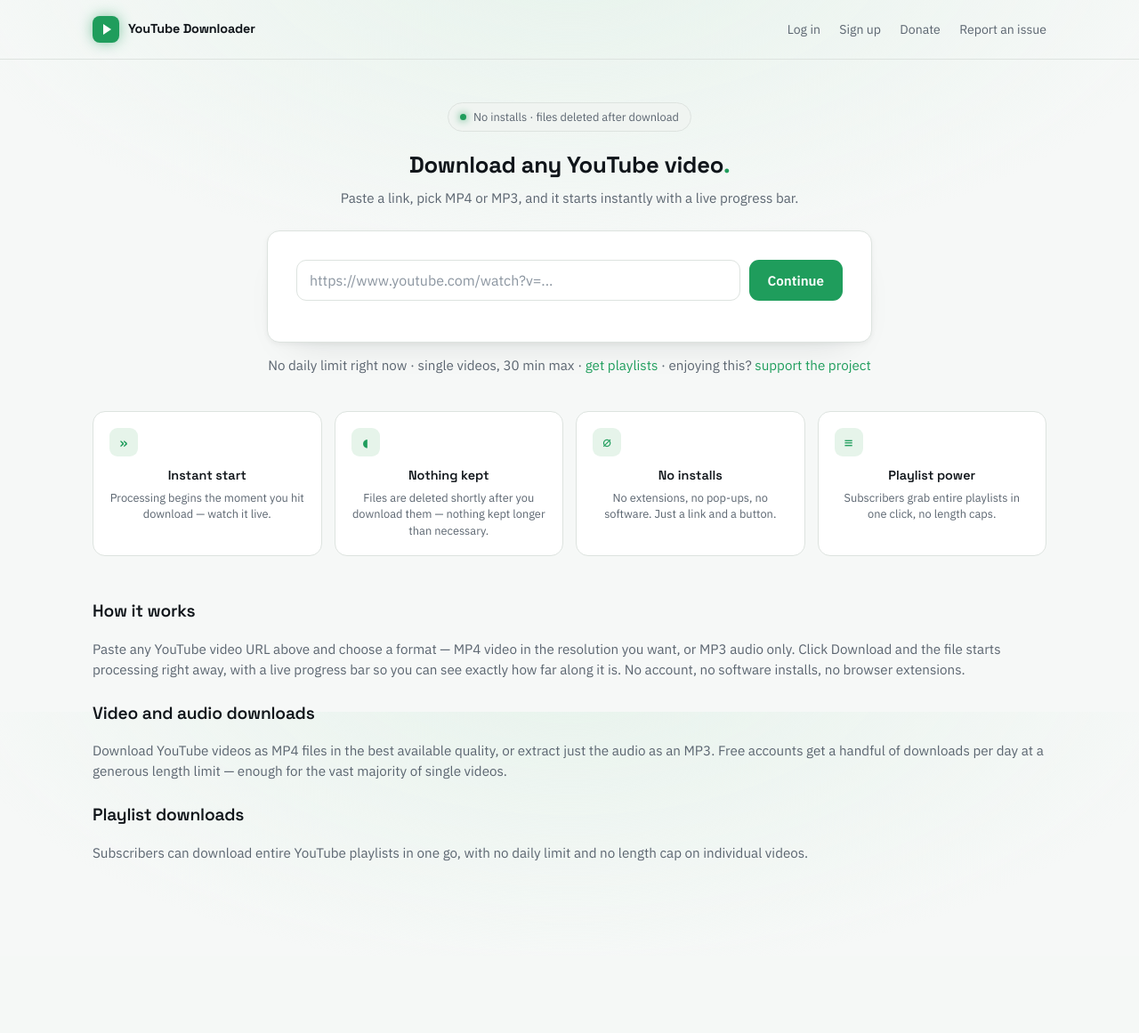
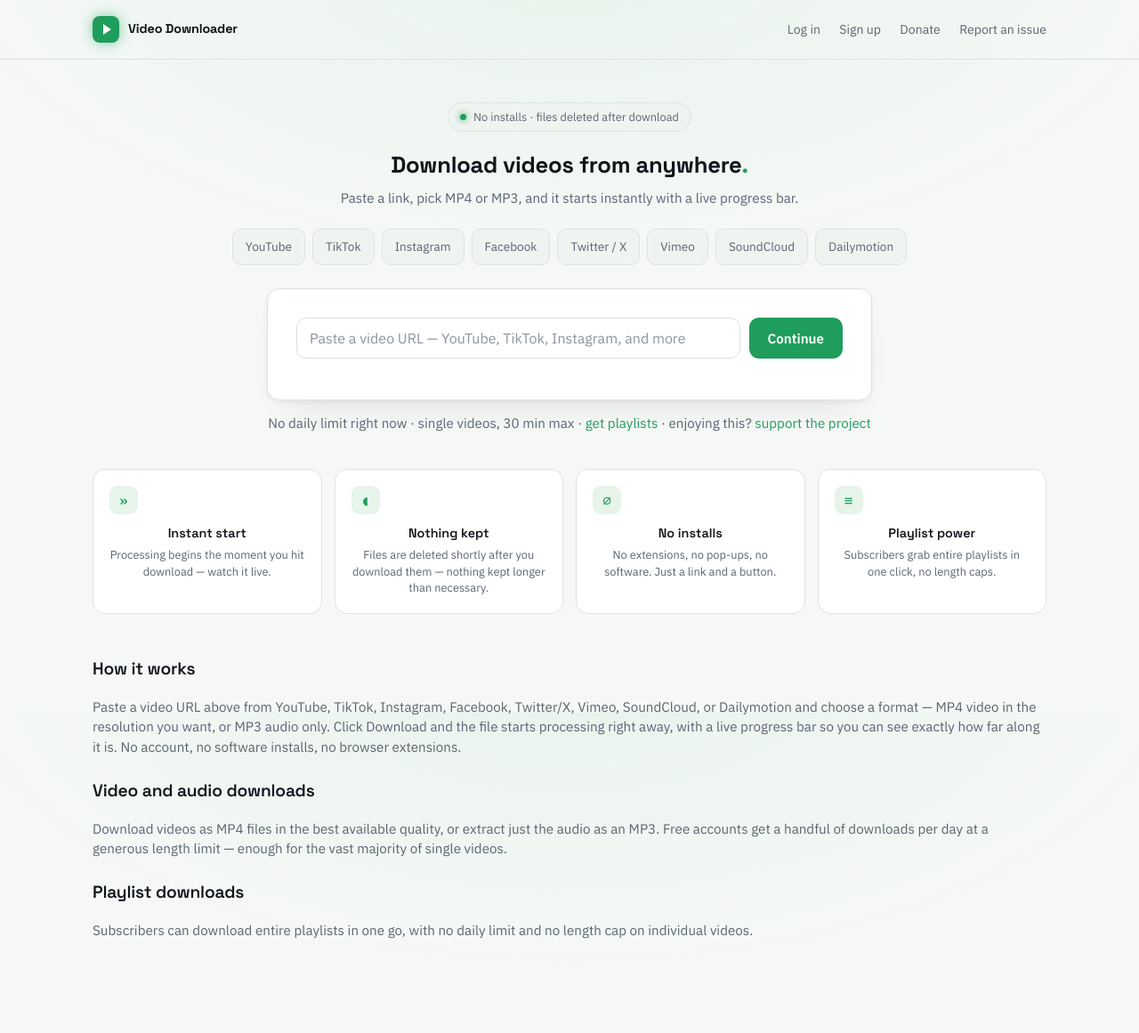
Before and after one commit to acebgp04/yt-downloader, a Flask app: page / in a window 1280 px wide. Shown: the whole page at 89% size. Before the commit the page ends 968 px from the top, so only its background shows below. Run offline with Flask 3, Linux system fonts and the light colour scheme; data that the repository does not hold is empty.

Commit message:
Rebrand to Video Downloader and advertise multi-site support
The app already downloads from any site yt-dlp supports, not just
YouTube, so branding/SEO/copy now reflect that: renamed across all
templates, updated title/meta/OG/twitter tags and JSON-LD, added a
supported-sites badge row and updated the og:image graphic
(YouTube, TikTok, Instagram, Facebook, Twitter/X, Vimeo, SoundCloud,
Dailymotion).

```diff
--- a/donations.py
+++ b/donations.py
@@ -38,7 +38,7 @@ def donate_checkout():
         line_items=[{
             "price_data": {
                 "currency": "cad",
-                "product_data": {"name": "Donation to YouTube Downloader"},
+                "product_data": {"name": "Donation to Video Downloader"},
                 "unit_amount": amount_cents,
             },
             "quantity": 1,
--- a/templates/account.html
+++ b/templates/account.html
@@ -8,7 +8,7 @@
 <link rel="icon" type="image/png" sizes="16x16" href="{{ url_for('static', filename='favicon-16x16.png') }}">
 <link rel="apple-touch-icon" sizes="180x180" href="{{ url_for('static', filename='apple-touch-icon.png') }}">
 <meta name="robots" content="noindex, follow">
-<title>Account - YouTube Downloader</title>
+<title>Account - Video Downloader</title>
 <link rel="preconnect" href="https://fonts.googleapis.com">
 <link rel="preconnect" href="https://fonts.gstatic.com" crossorigin>
 <link href="https://fonts.googleapis.com/css2?family=Space+Grotesk:wght@500;600;700&family=IBM+Plex+Sans:wght@400;500;600&family=IBM+Plex+Mono:wght@400;500&display=swap" rel="stylesheet">
@@ -17,7 +17,7 @@
 <body>
   <div class="nav">
     <div class="nav-inner">
-      <a href="{{ url_for('index') }}" class="brand"><span class="brand-mark"></span>YouTube Downloader</a>
+      <a href="{{ url_for('index') }}" class="brand"><span class="brand-mark"></span>Video Downloader</a>
       <span class="nav-links">
         {{ current_user.email }} <a href="{{ url_for('history') }}">History</a> <a href="{{ url_for('billing.account') }}">Account</a> <a href="{{ url_for('reports.report_issue') }}">Report an issue</a> <a href="{{ url_for('auth.logout') }}">Log out</a>
       </span>
--- a/templates/admin.html
+++ b/templates/admin.html
@@ -8,7 +8,7 @@
 <link rel="icon" type="image/png" sizes="16x16" href="{{ url_for('static', filename='favicon-16x16.png') }}">
 <link rel="apple-touch-icon" sizes="180x180" href="{{ url_for('static', filename='apple-touch-icon.png') }}">
 <meta name="robots" content="noindex, nofollow">
-<title>Admin - YouTube Downloader</title>
+<title>Admin - Video Downloader</title>
 <link rel="preconnect" href="https://fonts.googleapis.com">
 <link rel="preconnect" href="https://fonts.gstatic.com" crossorigin>
 <link href="https://fonts.googleapis.com/css2?family=Space+Grotesk:wght@500;600;700&family=IBM+Plex+Sans:wght@400;500;600&family=IBM+Plex+Mono:wght@400;500&display=swap" rel="stylesheet">
@@ -20,7 +20,7 @@
 <body>
   <div class="nav">
     <div class="nav-inner">
-      <a href="{{ url_for('index') }}" class="brand"><span class="brand-mark"></span>YouTube Downloader</a>
+      <a href="{{ url_for('index') }}" class="brand"><span class="brand-mark"></span>Video Downloader</a>
       <span class="nav-links">
         {{ current_user.email }} <a href="{{ url_for('history') }}">History</a> <a href="{{ url_for('billing.account') }}">Account</a> <a href="{{ url_for('reports.report_issue') }}">Report an issue</a> <a href="{{ url_for('auth.logout') }}">Log out</a>
       </span>
--- a/templates/admin_ads.html
+++ b/templates/admin_ads.html
@@ -8,7 +8,7 @@
 <link rel="icon" type="image/png" sizes="16x16" href="{{ url_for('static', filename='favicon-16x16.png') }}">
 <link rel="apple-touch-icon" sizes="180x180" href="{{ url_for('static', filename='apple-touch-icon.png') }}">
 <meta name="robots" content="noindex, nofollow">
-<title>Manage Ads - YouTube Downloader</title>
+<title>Manage Ads - Video Downloader</title>
 <link rel="preconnect" href="https://fonts.googleapis.com">
 <link rel="preconnect" href="https://fonts.gstatic.com" crossorigin>
 <link href="https://fonts.googleapis.com/css2?family=Space+Grotesk:wght@500;600;700&family=IBM+Plex+Sans:wght@400;500;600&family=IBM+Plex+Mono:wght@400;500&display=swap" rel="stylesheet">
@@ -29,7 +29,7 @@
 <body>
   <div class="nav">
     <div class="nav-inner">
-      <a href="{{ url_for('index') }}" class="brand"><span class="brand-mark"></span>YouTube Downloader</a>
+      <a href="{{ url_for('index') }}" class="brand"><span class="brand-mark"></span>Video Downloader</a>
       <span class="nav-links">
         {{ current_user.email }} <a href="{{ url_for('admin.dashboard') }}">Admin</a> <a href="{{ url_for('auth.logout') }}">Log out</a>
       </span>
--- a/templates/donate.html
+++ b/templates/donate.html
@@ -8,7 +8,7 @@
 <link rel="icon" type="image/png" sizes="16x16" href="{{ url_for('static', filename='favicon-16x16.png') }}">
 <link rel="apple-touch-icon" sizes="180x180" href="{{ url_for('static', filename='apple-touch-icon.png') }}">
 <meta name="robots" content="noindex, follow">
-<title>Donate - YouTube Downloader</title>
+<title>Donate - Video Downloader</title>
 <link rel="preconnect" href="https://fonts.googleapis.com">
 <link rel="preconnect" href="https://fonts.gstatic.com" crossorigin>
 <link href="https://fonts.googleapis.com/css2?family=Space+Grotesk:wght@500;600;700&family=IBM+Plex+Sans:wght@400;500;600&family=IBM+Plex+Mono:wght@400;500&display=swap" rel="stylesheet">
@@ -17,7 +17,7 @@
 <body>
   <div class="nav">
     <div class="nav-inner">
-      <a href="{{ url_for('index') }}" class="brand"><span class="brand-mark"></span>YouTube Downloader</a>
+      <a href="{{ url_for('index') }}" class="brand"><span class="brand-mark"></span>Video Downloader</a>
       <span class="nav-links">
         {% if current_user.is_authenticated %}
           {{ current_user.email }} <a href="{{ url_for('history') }}">History</a> <a href="{{ url_for('billing.account') }}">Account</a> <a href="{{ url_for('auth.logout') }}">Log out</a>
--- a/templates/donate_thanks.html
+++ b/templates/donate_thanks.html
@@ -8,7 +8,7 @@
 <link rel="icon" type="image/png" sizes="16x16" href="{{ url_for('static', filename='favicon-16x16.png') }}">
 <link rel="apple-touch-icon" sizes="180x180" href="{{ url_for('static', filename='apple-touch-icon.png') }}">
 <meta name="robots" content="noindex, follow">
-<title>Thank you - YouTube Downloader</title>
+<title>Thank you - Video Downloader</title>
 <link rel="preconnect" href="https://fonts.googleapis.com">
 <link rel="preconnect" href="https://fonts.gstatic.com" crossorigin>
 <link href="https://fonts.googleapis.com/css2?family=Space+Grotesk:wght@500;600;700&family=IBM+Plex+Sans:wght@400;500;600&family=IBM+Plex+Mono:wght@400;500&display=swap" rel="stylesheet">
@@ -17,7 +17,7 @@
 <body>
   <div class="nav">
     <div class="nav-inner">
-      <a href="{{ url_for('index') }}" class="brand"><span class="brand-mark"></span>YouTube Downloader</a>
+      <a href="{{ url_for('index') }}" class="brand"><span class="brand-mark"></span>Video Downloader</a>
     </div>
   </div>
 
--- a/templates/forgot_password.html
+++ b/templates/forgot_password.html
@@ -8,7 +8,7 @@
 <link rel="icon" type="image/png" sizes="16x16" href="{{ url_for('static', filename='favicon-16x16.png') }}">
 <link rel="apple-touch-icon" sizes="180x180" href="{{ url_for('static', filename='apple-touch-icon.png') }}">
 <meta name="robots" content="noindex, follow">
-<title>Forgot password - YouTube Downloader</title>
+<title>Forgot password - Video Downloader</title>
 <link rel="preconnect" href="https://fonts.googleapis.com">
 <link rel="preconnect" href="https://fonts.gstatic.com" crossorigin>
 <link href="https://fonts.googleapis.com/css2?family=Space+Grotesk:wght@500;600;700&family=IBM+Plex+Sans:wght@400;500;600&family=IBM+Plex+Mono:wght@400;500&display=swap" rel="stylesheet">
@@ -17,7 +17,7 @@
 <body>
   <div class="nav">
     <div class="nav-inner">
-      <a href="{{ url_for('index') }}" class="brand"><span class="brand-mark"></span>YouTube Downloader</a>
+      <a href="{{ url_for('index') }}" class="brand"><span class="brand-mark"></span>Video Downloader</a>
     </div>
   </div>
 
--- a/templates/history.html
+++ b/templates/history.html
@@ -8,7 +8,7 @@
 <link rel="icon" type="image/png" sizes="16x16" href="{{ url_for('static', filename='favicon-16x16.png') }}">
 <link rel="apple-touch-icon" sizes="180x180" href="{{ url_for('static', filename='apple-touch-icon.png') }}">
 <meta name="robots" content="noindex, follow">
-<title>History - YouTube Downloader</title>
+<title>History - Video Downloader</title>
 <link rel="preconnect" href="https://fonts.googleapis.com">
 <link rel="preconnect" href="https://fonts.gstatic.com" crossorigin>
 <link href="https://fonts.googleapis.com/css2?family=Space+Grotesk:wght@500;600;700&family=IBM+Plex+Sans:wght@400;500;600&family=IBM+Plex+Mono:wght@400;500&display=swap" rel="stylesheet">
@@ -17,7 +17,7 @@
 <body>
   <div class="nav">
     <div class="nav-inner">
-      <a href="{{ url_for('index') }}" class="brand"><span class="brand-mark"></span>YouTube Downloader</a>
+      <a href="{{ url_for('index') }}" class="brand"><span class="brand-mark"></span>Video Downloader</a>
       <span class="nav-links">
         {{ current_user.email }} <a href="{{ url_for('history') }}">History</a> <a href="{{ url_for('billing.account') }}">Account</a> <a href="{{ url_for('reports.report_issue') }}">Report an issue</a> <a href="{{ url_for('auth.logout') }}">Log out</a>
       </span>
--- a/templates/index.html
+++ b/templates/index.html
@@ -7,29 +7,29 @@
 <link rel="icon" type="image/png" sizes="32x32" href="{{ url_for('static', filename='favicon-32x32.png') }}">
 <link rel="icon" type="image/png" sizes="16x16" href="{{ url_for('static', filename='favicon-16x16.png') }}">
 <link rel="apple-touch-icon" sizes="180x180" href="{{ url_for('static', filename='apple-touch-icon.png') }}">
-<title>YouTube Downloader &mdash; Download YouTube Videos &amp; MP3s Free</title>
-<meta name="description" content="Download YouTube videos and audio (MP3) free, in the resolution you want. No software to install &mdash; paste a link and download instantly. Playlist support for subscribers.">
-<meta name="keywords" content="youtube downloader, youtube to mp3, youtube video downloader, download youtube videos, youtube to mp4, youtube playlist downloader">
+<title>Video Downloader &mdash; Download Videos from YouTube, TikTok, Instagram &amp; More</title>
+<meta name="description" content="Download videos and audio (MP3) free from YouTube, TikTok, Instagram, Facebook, Twitter/X, Vimeo, SoundCloud, and Dailymotion, in the resolution you want. No software to install &mdash; paste a link and download instantly. Playlist support for subscribers.">
+<meta name="keywords" content="video downloader, youtube downloader, tiktok downloader, instagram video downloader, facebook video downloader, twitter video downloader, vimeo downloader, video to mp3, download videos online">
 <link rel="canonical" href="{{ base_url }}/">
 
 <meta property="og:type" content="website">
-<meta property="og:title" content="YouTube Downloader — Download YouTube Videos & MP3s Free">
-<meta property="og:description" content="Download YouTube videos and audio (MP3) free, in the resolution you want. No software to install — paste a link and download instantly.">
+<meta property="og:title" content="Video Downloader — Download Videos from YouTube, TikTok, Instagram & More">
+<meta property="og:description" content="Download videos and audio (MP3) free from YouTube, TikTok, Instagram, Facebook, Twitter/X, Vimeo, SoundCloud, and Dailymotion. No software to install — paste a link and download instantly.">
 <meta property="og:url" content="{{ base_url }}/">
 <meta property="og:image" content="{{ base_url }}/static/og-image.png">
 <meta property="og:image:width" content="1200">
 <meta property="og:image:height" content="630">
 
 <meta name="twitter:card" content="summary_large_image">
-<meta name="twitter:title" content="YouTube Downloader — Download YouTube Videos & MP3s Free">
-<meta name="twitter:description" content="Download YouTube videos and audio (MP3) free, in the resolution you want. No software to install — paste a link and download instantly.">
+<meta name="twitter:title" content="Video Downloader — Download Videos from YouTube, TikTok, Instagram & More">
+<meta name="twitter:description" content="Download videos and audio (MP3) free from YouTube, TikTok, Instagram, Facebook, Twitter/X, Vimeo, SoundCloud, and Dailymotion. No software to install — paste a link and download instantly.">
 <meta name="twitter:image" content="{{ base_url }}/static/og-image.png">
 
 <script type="application/ld+json">
 {
   "@context": "https://schema.org",
   "@type": "WebApplication",
-  "name": "YouTube Downloader",
+  "name": "Video Downloader",
   "url": "{{ base_url }}/",
   "image": "{{ base_url }}/static/og-image.png",
   "applicationCategory": "MultimediaApplication",
@@ -39,7 +39,7 @@
     "price": "0",
     "priceCurrency": "USD"
   },
-  "description": "Download YouTube videos and audio (MP3) free, in the resolution you want. No software to install."
+  "description": "Download videos and audio (MP3) free from YouTube, TikTok, Instagram, Facebook, Twitter/X, Vimeo, SoundCloud, and Dailymotion, in the resolution you want. No software to install."
 }
 </script>
 
@@ -59,7 +59,7 @@
 <body>
   <div class="nav">
     <div class="nav-inner">
-      <a href="{{ url_for('index') }}" class="brand"><span class="brand-mark"></span>YouTube Downloader</a>
+      <a href="{{ url_for('index') }}" class="brand"><span class="brand-mark"></span>Video Downloader</a>
       <span class="nav-links">
         {% if current_user.is_authenticated %}
           {{ current_user.email }} <a href="{{ url_for('history') }}">History</a> <a href="{{ url_for('billing.account') }}">Account</a> <a href="{{ url_for('donations.donate') }}">Donate</a> <a href="{{ url_for('reports.report_issue') }}">Report an issue</a> <a href="{{ url_for('auth.logout') }}">Log out</a>
@@ -72,12 +72,23 @@
 
   <div class="page page-wide hero">
     <div class="badge-pill"><span class="dot"></span>No installs &middot; files deleted after download</div>
-    <h1>Download any YouTube video<span class="accent-dot">.</span></h1>
+    <h1>Download videos from anywhere<span class="accent-dot">.</span></h1>
     <p class="subtitle">Paste a link, pick MP4 or MP3, and it starts instantly with a live progress bar.</p>
+
+    <div class="chips" style="justify-content: center; margin-top: 10px;">
+      <span class="chip">YouTube</span>
+      <span class="chip">TikTok</span>
+      <span class="chip">Instagram</span>
+      <span class="chip">Facebook</span>
+      <span class="chip">Twitter / X</span>
+      <span class="chip">Vimeo</span>
+      <span class="chip">SoundCloud</span>
+      <span class="chip">Dailymotion</span>
+    </div>
 
     <div class="card tool-card">
       <div class="row" id="urlRow">
-        <input type="text" id="url" placeholder="https://www.youtube.com/watch?v=...">
+        <input type="text" id="url" placeholder="Paste a video URL — YouTube, TikTok, Instagram, and more">
         <button id="continueBtn">Continue</button>
       </div>
 
@@ -183,23 +194,24 @@
     <section style="margin-top: 48px; text-align: left;">
       <h2 style="font-size: 1.2rem; font-weight: 600;">How it works</h2>
       <p class="subtitle">
-        Paste any YouTube video URL above and choose a format &mdash; MP4 video in the resolution
-        you want, or MP3 audio only. Click Download and the file starts processing right away,
-        with a live progress bar so you can see exactly how far along it is. No account, no
-        software installs, no browser extensions.
+        Paste a video URL above from YouTube, TikTok, Instagram, Facebook, Twitter/X, Vimeo,
+        SoundCloud, or Dailymotion and choose a format &mdash; MP4 video in the resolution you
+        want, or MP3 audio only. Click Download and the file starts processing right away, with
+        a live progress bar so you can see exactly how far along it is. No account, no software
+        installs, no browser extensions.
       </p>
 
       <h2 style="font-size: 1.2rem; font-weight: 600;">Video and audio downloads</h2>
       <p class="subtitle">
-        Download YouTube videos as MP4 files in the best available quality, or extract just the
-        audio as an MP3. Free accounts get a handful of downloads per day at a generous length
-        limit &mdash; enough for the vast majority of single videos.
+        Download videos as MP4 files in the best available quality, or extract just the audio as
+        an MP3. Free accounts get a handful of downloads per day at a generous length limit
+        &mdash; enough for the vast majority of single videos.
       </p>
 
       <h2 style="font-size: 1.2rem; font-weight: 600;">Playlist downloads</h2>
       <p class="subtitle">
-        Subscribers can download entire YouTube playlists in one go, with no daily limit and no
-        length cap on individual videos.
+        Subscribers can download entire playlists in one go, with no daily limit and no length
+        cap on individual videos.
       </p>
     </section>
   </div>
--- a/templates/login.html
+++ b/templates/login.html
@@ -8,7 +8,7 @@
 <link rel="icon" type="image/png" sizes="16x16" href="{{ url_for('static', filename='favicon-16x16.png') }}">
 <link rel="apple-touch-icon" sizes="180x180" href="{{ url_for('static', filename='apple-touch-icon.png') }}">
 <meta name="robots" content="noindex, follow">
-<title>Log in - YouTube Downloader</title>
+<title>Log in - Video Downloader</title>
 <link rel="preconnect" href="https://fonts.googleapis.com">
 <link rel="preconnect" href="https://fonts.gstatic.com" crossorigin>
 <link href="https://fonts.googleapis.com/css2?family=Space+Grotesk:wght@500;600;700&family=IBM+Plex+Sans:wght@400;500;600&family=IBM+Plex+Mono:wght@400;500&display=swap" rel="stylesheet">
@@ -17,7 +17,7 @@
 <body>
   <div class="nav">
     <div class="nav-inner">
-      <a href="{{ url_for('index') }}" class="brand"><span class="brand-mark"></span>YouTube Downloader</a>
+      <a href="{{ url_for('index') }}" class="brand"><span class="brand-mark"></span>Video Downloader</a>
     </div>
   </div>
 
--- a/templates/report_issue.html
+++ b/templates/report_issue.html
@@ -8,7 +8,7 @@
 <link rel="icon" type="image/png" sizes="16x16" href="{{ url_for('static', filename='favicon-16x16.png') }}">
 <link rel="apple-touch-icon" sizes="180x180" href="{{ url_for('static', filename='apple-touch-icon.png') }}">
 <meta name="robots" content="noindex, follow">
-<title>Report an issue - YouTube Downloader</title>
+<title>Report an issue - Video Downloader</title>
 <link rel="preconnect" href="https://fonts.googleapis.com">
 <link rel="preconnect" href="https://fonts.gstatic.com" crossorigin>
 <link href="https://fonts.googleapis.com/css2?family=Space+Grotesk:wght@500;600;700&family=IBM+Plex+Sans:wght@400;500;600&family=IBM+Plex+Mono:wght@400;500&display=swap" rel="stylesheet">
@@ -17,7 +17,7 @@
 <body>
   <div class="nav">
     <div class="nav-inner">
-      <a href="{{ url_for('index') }}" class="brand"><span class="brand-mark"></span>YouTube Downloader</a>
+      <a href="{{ url_for('index') }}" class="brand"><span class="brand-mark"></span>Video Downloader</a>
       <span class="nav-links">
         {{ current_user.email }} <a href="{{ url_for('history') }}">History</a> <a href="{{ url_for('billing.account') }}">Account</a> <a href="{{ url_for('reports.report_issue') }}">Report an issue</a> <a href="{{ url_for('auth.logout') }}">Log out</a>
       </span>
--- a/templates/reset_password.html
+++ b/templates/reset_password.html
@@ -8,7 +8,7 @@
 <link rel="icon" type="image/png" sizes="16x16" href="{{ url_for('static', filename='favicon-16x16.png') }}">
 <link rel="apple-touch-icon" sizes="180x180" href="{{ url_for('static', filename='apple-touch-icon.png') }}">
 <meta name="robots" content="noindex, follow">
-<title>Reset password - YouTube Downloader</title>
+<title>Reset password - Video Downloader</title>
 <link rel="preconnect" href="https://fonts.googleapis.com">
 <link rel="preconnect" href="https://fonts.gstatic.com" crossorigin>
 <link href="https://fonts.googleapis.com/css2?family=Space+Grotesk:wght@500;600;700&family=IBM+Plex+Sans:wght@400;500;600&family=IBM+Plex+Mono:wght@400;500&display=swap" rel="stylesheet">
@@ -17,7 +17,7 @@
 <body>
   <div class="nav">
     <div class="nav-inner">
-      <a href="{{ url_for('index') }}" class="brand"><span class="brand-mark"></span>YouTube Downloader</a>
+      <a href="{{ url_for('index') }}" class="brand"><span class="brand-mark"></span>Video Downloader</a>
     </div>
   </div>
 
--- a/templates/signup.html
+++ b/templates/signup.html
@@ -8,7 +8,7 @@
 <link rel="icon" type="image/png" sizes="16x16" href="{{ url_for('static', filename='favicon-16x16.png') }}">
 <link rel="apple-touch-icon" sizes="180x180" href="{{ url_for('static', filename='apple-touch-icon.png') }}">
 <meta name="robots" content="noindex, follow">
-<title>Sign up - YouTube Downloader</title>
+<title>Sign up - Video Downloader</title>
 <link rel="preconnect" href="https://fonts.googleapis.com">
 <link rel="preconnect" href="https://fonts.gstatic.com" crossorigin>
 <link href="https://fonts.googleapis.com/css2?family=Space+Grotesk:wght@500;600;700&family=IBM+Plex+Sans:wght@400;500;600&family=IBM+Plex+Mono:wght@400;500&display=swap" rel="stylesheet">
@@ -17,7 +17,7 @@
 <body>
   <div class="nav">
     <div class="nav-inner">
-      <a href="{{ url_for('index') }}" class="brand"><span class="brand-mark"></span>YouTube Downloader</a>
+      <a href="{{ url_for('index') }}" class="brand"><span class="brand-mark"></span>Video Downloader</a>
     </div>
   </div>
 
```
Also changed, not shown: static/og-image.png.
